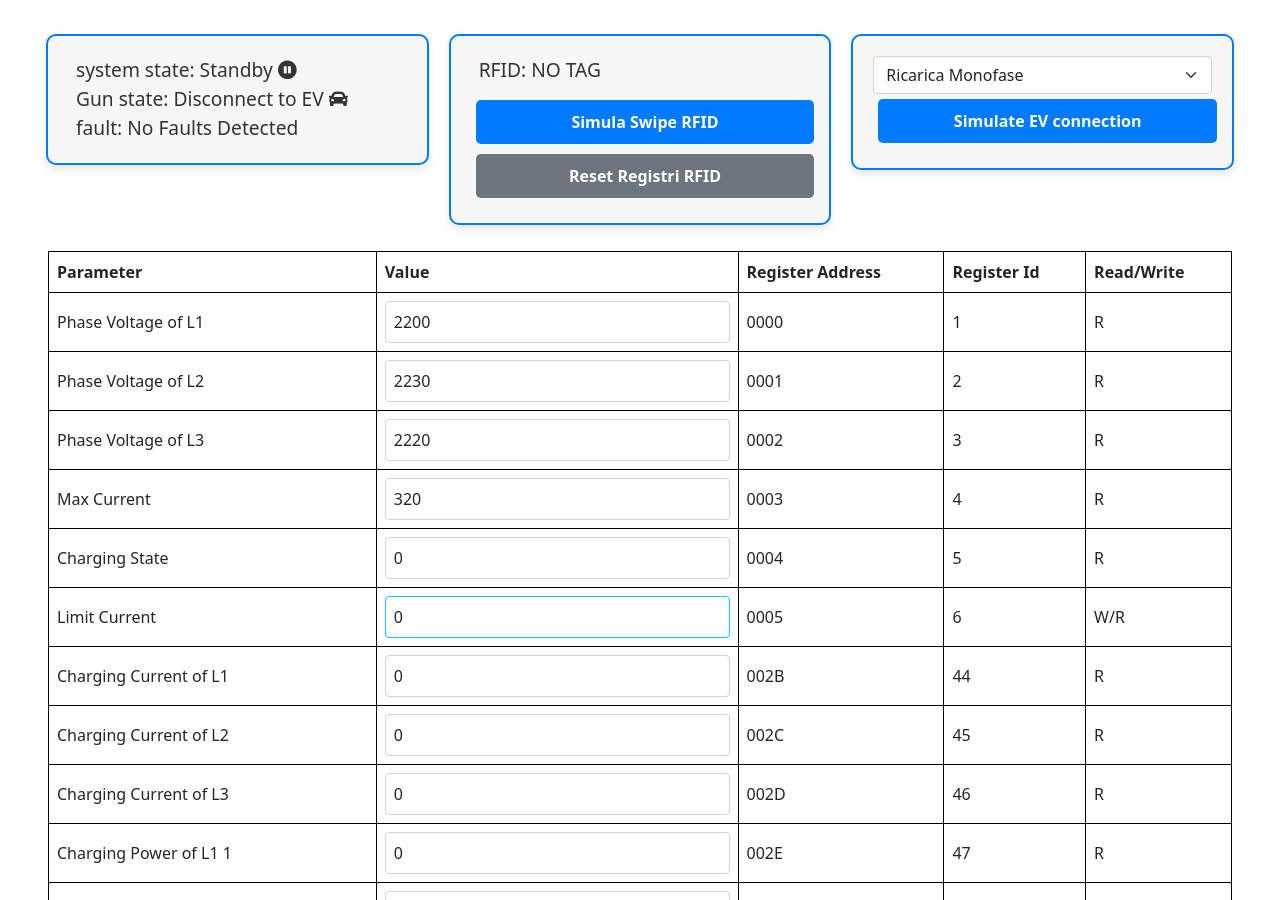
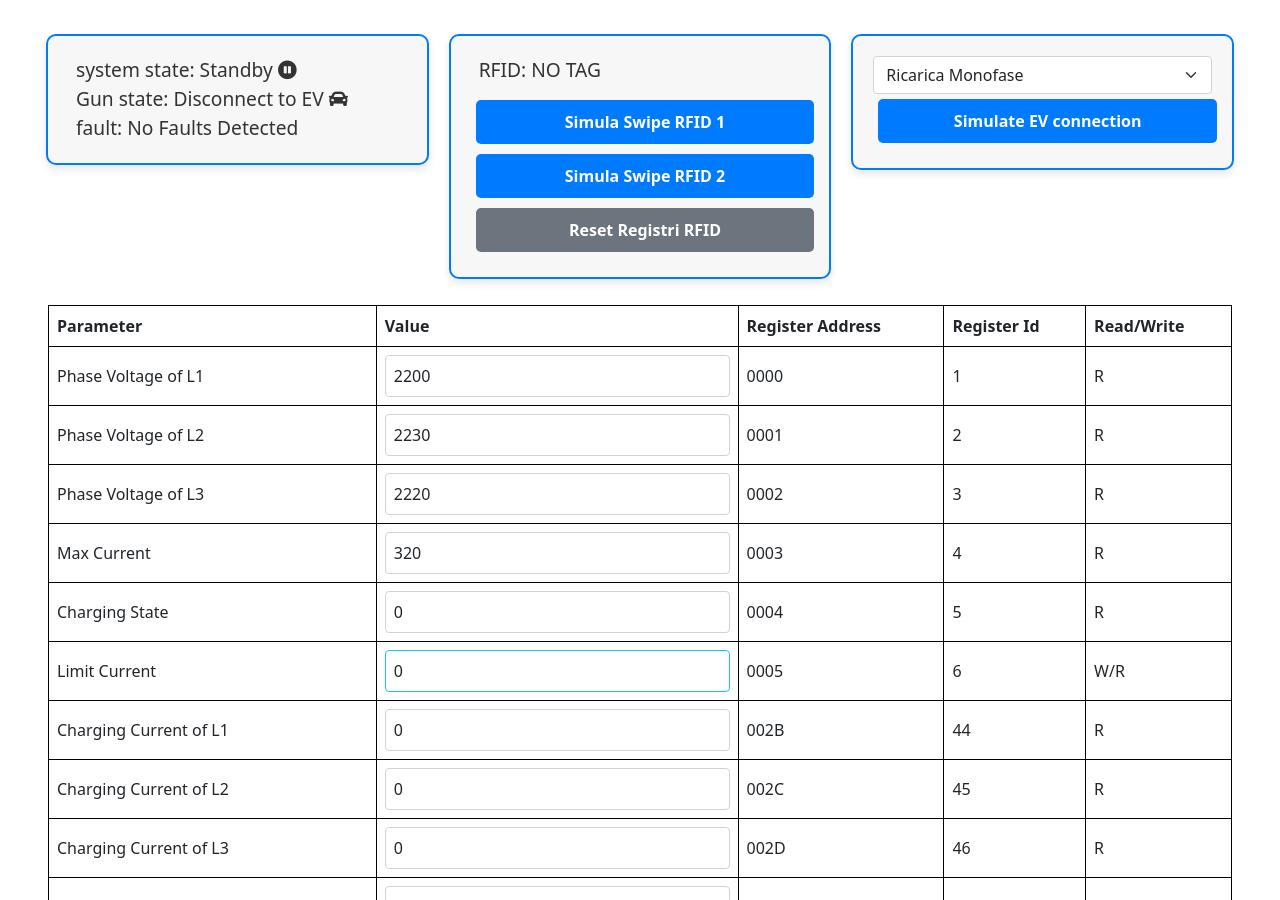
Before and after one commit to HelloDavideDeSimone/modbus_mqtt_cp_emulator, a Vue app: page / in a window 1280 px wide. Shown: the part 881-1781 px from the top of the page. Built offline with nearby package versions, Linux system fonts and the light colour scheme; no server answers.

Commit message:
feat: add second rfid

```diff
--- a/src/App.vue
+++ b/src/App.vue
@@ -52,7 +52,8 @@
       <div class="rfid-box col">
         <div class="rfid-value">RFID: {{ rfid }}</div>
         <div class="rfid-actions">
-          <button class="btn btn-primary w-100" @click="swipeRFID">Simula Swipe RFID</button>
+          <button class="btn btn-primary w-100" @click="swipeRFID1">Simula Swipe RFID 1</button>
+          <button class="btn btn-primary w-100" @click="swipeRFID2">Simula Swipe RFID 2</button>
           <button class="btn btn-secondary w-100" @click="resetRFIDregister">Reset Registri RFID</button>
         </div>
       </div>
@@ -419,7 +420,7 @@ export default {
       let systemRegister = this.modbusRegisters.find(r => r.registerAddress == '0045')
       systemRegister.value = 0
     },
-    swipeRFID(){
+    swipeRFID1(){
       const rfidValues = [
         { parameter: 'RFID Number 0', value: 12598, registerAddress: '005F', readWrite: 'R', isUpdated: false, disabled: false },
         { parameter: 'RFID Number 1', value: 17204, registerAddress: '006F', readWrite: 'R', isUpdated: false, disabled: false },
@@ -428,7 +429,19 @@ export default {
       ];
 
       rfidValues.forEach(rfid => {
-        // Assumi che questa funzione invii i valori al dispositivo o al servizio.
+        this.writeToRegister(rfid.registerAddress, rfid.value);
+      });
+
+    },
+    swipeRFID2(){
+      const rfidValues = [
+        { parameter: 'RFID Number 0', value: 12358, registerAddress: '005F', readWrite: 'R', isUpdated: false, disabled: false },
+        { parameter: 'RFID Number 1', value: 17477, registerAddress: '006F', readWrite: 'R', isUpdated: false, disabled: false },
+        { parameter: 'RFID Number 2', value: 12868, registerAddress: '007F', readWrite: 'R', isUpdated: false, disabled: false },
+        { parameter: 'RFID Number 3', value: 16952, registerAddress: '008F', readWrite: 'R', isUpdated: false, disabled: false },
+      ];
+
+      rfidValues.forEach(rfid => {
         this.writeToRegister(rfid.registerAddress, rfid.value);
       });
 
```
